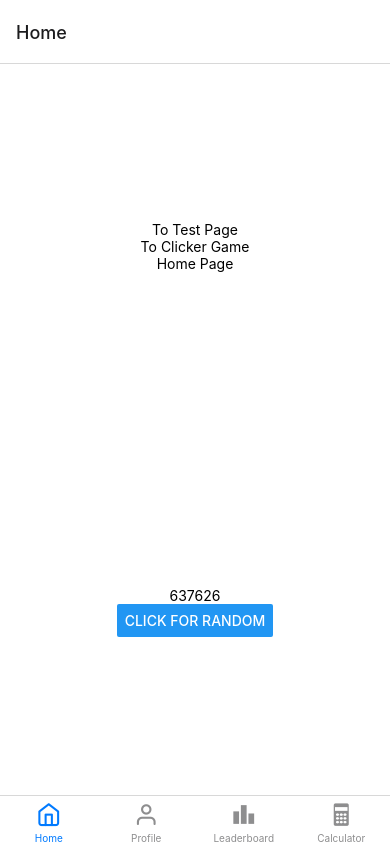
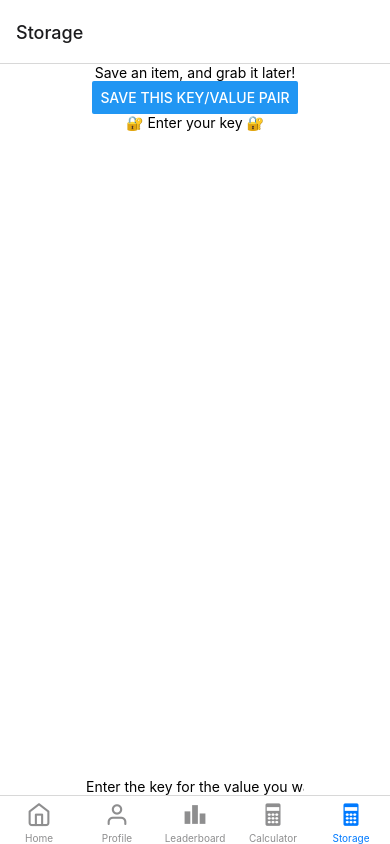
Before and after one commit to jamesocana6/expo-app-test, a React Native app: screen /Storage in a window 390 px wide. Built offline with nearby package versions, Linux system fonts and the light colour scheme.

Commit message:
highscores now save locally on the devices

```diff
--- a/package.json
+++ b/package.json
@@ -20,10 +20,12 @@
     "react": "18.1.0",
     "react-dom": "18.1.0",
     "react-native": "0.70.5",
+    "react-native-mmkv": "2.6.0",
     "react-native-progress": "^5.0.0",
     "react-native-safe-area-context": "4.4.1",
     "react-native-screens": "~3.18.0",
-    "react-native-web": "~0.18.9"
+    "react-native-web": "~0.18.9",
+    "expo-secure-store": "~12.0.0"
   },
   "devDependencies": {
     "@babel/core": "^7.12.9"
--- a/src/pages/Clicker.js
+++ b/src/pages/Clicker.js
@@ -1,21 +1,40 @@
 import React, { useEffect, useState } from "react";
+import * as SecureStore from 'expo-secure-store';
 import { Text, View, StyleSheet, Button, Keyboard, TextInput, Platform, Pressable, TouchableOpacity } from "react-native";
+
 
 let countdown = 3;
 let gameCountdown = 5;
 const Clicker = () => {
+    //localStorage.clear()
     const [count, setCount] = useState(0)
     const [highscore, setHighscore] = useState(0)
     const [active, setActive] = useState(false)
     const [countdown1, setCountdown] = useState(3)
     const [disabled, setDisabled] = useState(true)
     useEffect(getHighscore,[])
+    async function save(key, value) {
+        await SecureStore.setItemAsync(key, value);
+      }
+
+      async function getValueFor(key) {
+        let result = await SecureStore.getItemAsync(key);
+        if (result) {
+            console.log("nice we got it", result)
+            setHighscore(parseInt(result))
+        } else {
+            console.log("drats")
+        }
+      }
     ///ADD COUNTDOwN TIMER 3, 2, 1
     ///Add game timer 10 seconds to click as many times as possible, if on computer, you can use the space bar
     ///save high score to MMKV
     function getHighscore() {
         if (Platform.OS === "web") {
-            setHighscore(localStorage.getItem("HS"))
+            setHighscore(localStorage.getItem("HS") || 0)
+        }
+        if (Platform.OS === "ios" || Platform.OS === "android") {
+            getValueFor("HS")
         }
     }
 
@@ -58,6 +77,10 @@ const Clicker = () => {
             setHighscore(count)
             if (Platform.OS === "web") {
                 localStorage.setItem("HS", count)
+            }
+            if (Platform.OS === "ios" || Platform.OS === "android") {
+                console.log(JSON.stringify(count))
+                save("HS", JSON.stringify(count))
             }
         }
     }, [count])
--- a/src/pages/Main.js
+++ b/src/pages/Main.js
@@ -8,6 +8,7 @@ import { Feather } from '@expo/vector-icons';
 import { MaterialIcons } from '@expo/vector-icons';
 import { Entypo } from '@expo/vector-icons';
 import Calculator from "./Calculator";
+import Storage from "./Storage";
 
 const Tab = createBottomTabNavigator();
 
@@ -52,6 +53,15 @@ const Main = () => {
                         )
                     }}
                 />
+                <Tab.Screen
+                name="Storage"
+                component={Storage}
+                options={{
+                    tabBarIcon: ({ color, size }) => (
+                        <Entypo name="calculator" color={color} size={size} />
+                        )
+                    }}
+                />
             </Tab.Navigator>
         </>
     )
--- /dev/null
+++ b/src/pages/Storage.js
@@ -0,0 +1,54 @@
+import * as React from 'react';
+import { Text, View, StyleSheet, TextInput, Button } from 'react-native';
+import * as SecureStore from 'expo-secure-store';
+
+async function save(key, value) {
+  await SecureStore.setItemAsync(key, value);
+}
+
+async function getValueFor(key) {
+  let result = await SecureStore.getItemAsync(key);
+  console.log(result)
+  if (result) {
+    alert("🔐 Here's your value 🔐 \n" + result);
+  } else {
+    alert('No values stored under that key.');
+  }
+}
+
+export default function Storage() {
+    console.log(SecureStore)
+  const [key, onChangeKey] = React.useState('Your key here');
+  const [value, onChangeValue] = React.useState('Your value here');
+
+  return (
+    <View style={styles.container}>
+      <Text>Save an item, and grab it later!</Text>
+      <Button
+        title="Save this key/value pair"
+        onPress={() => {
+          save("Apple", "Water");
+          onChangeKey('Your key here');
+          onChangeValue('Your value here');
+        }}
+      />
+
+      <Text style={styles.container}>🔐 Enter your key 🔐</Text>
+      <TextInput
+        onSubmitEditing={event => {
+          getValueFor(event.nativeEvent.text);
+        }}
+        placeholder="Enter the key for the value you want to get"
+      />
+    </View>
+  );
+}
+
+const styles = StyleSheet.create({
+    container: {
+      flex: 1,
+      backgroundColor: '#fff',
+      alignItems: 'center',
+      justifyContent: 'center',
+    },
+  });
```
Also changed, not shown: 1 other file (tests, documents, lock files or other folders).
